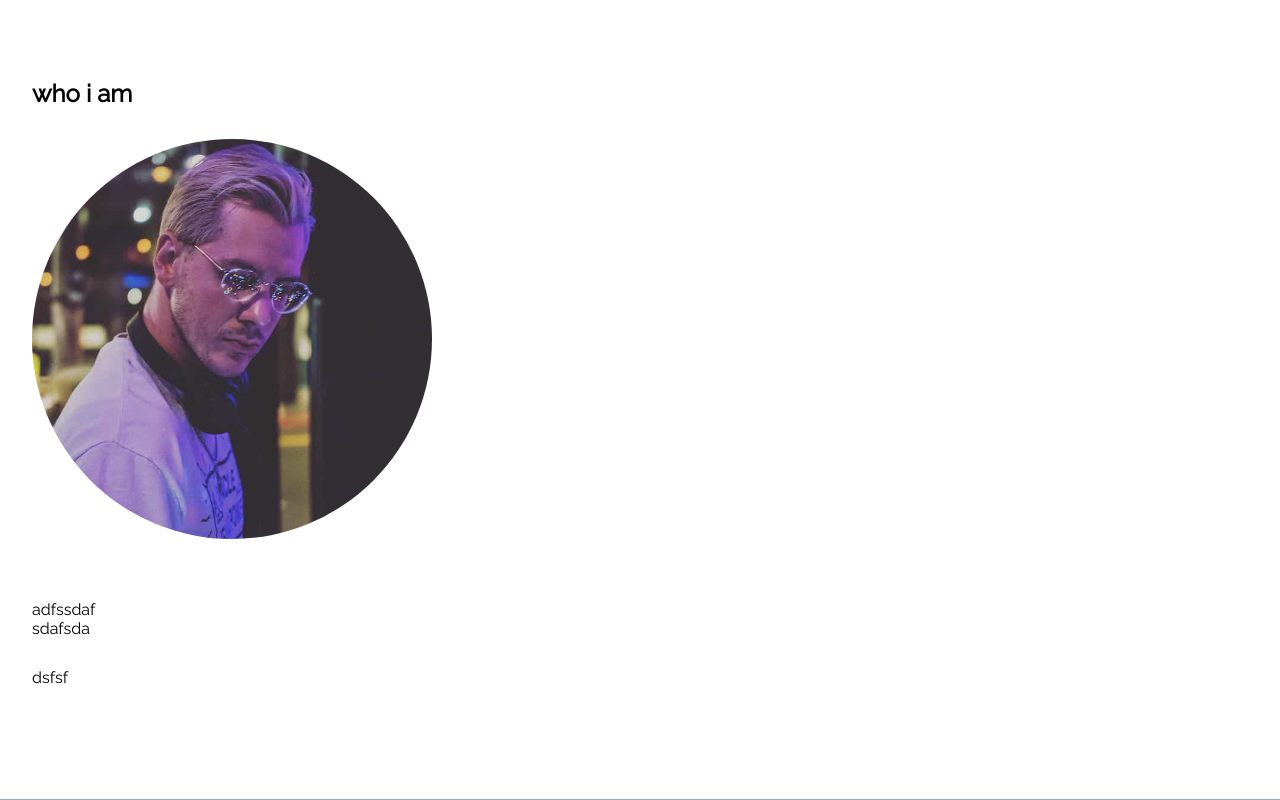
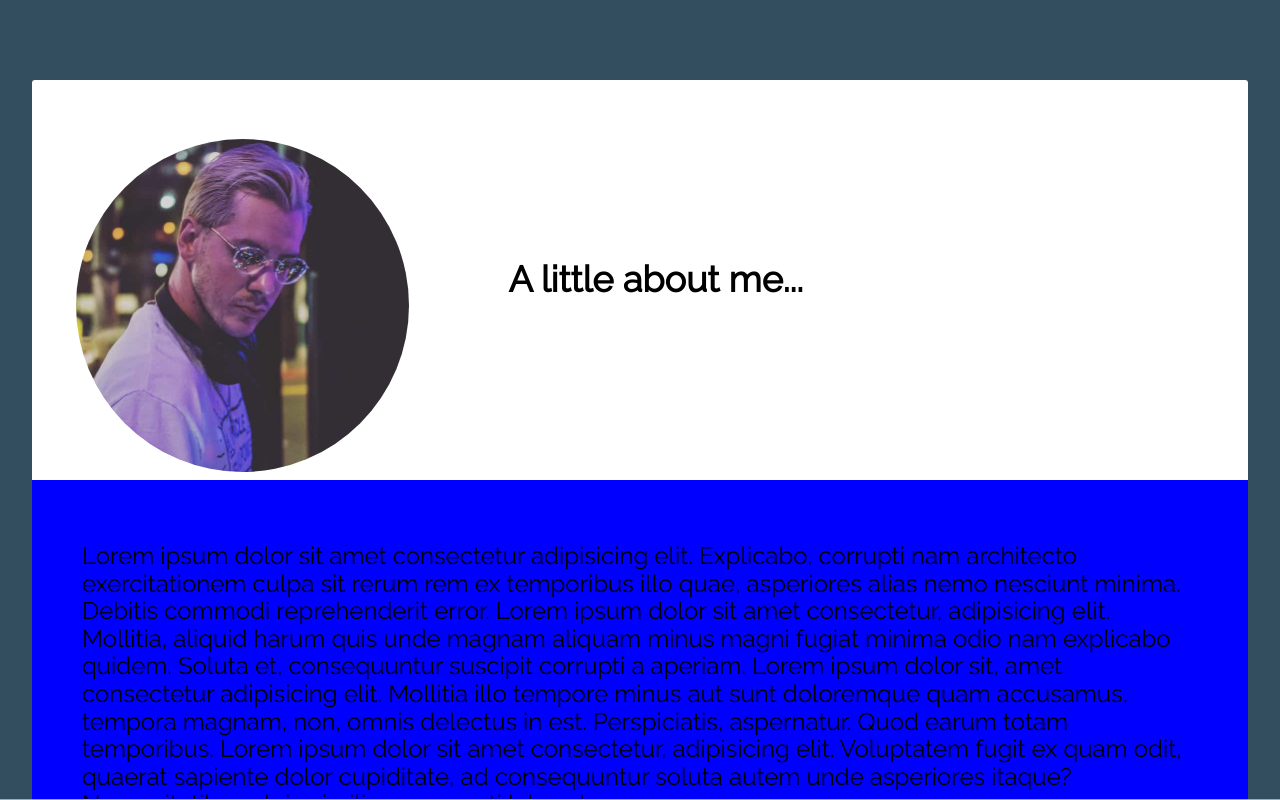
Before and after one commit to Drrecommended/portfolio, a plain HTML site: page index.html in a window 1280 px wide. Drawn offline with nearby package versions, Linux system fonts and the light colour scheme.

Commit message:
about me section improvements

```diff
--- a/index.html
+++ b/index.html
@@ -112,16 +112,27 @@
         </li>
       </ul>
     </section> -->
-    <section class="about-me" id="about">
-      <h2 class="section__title section__title--about">who i am</h2>
-      <img class="pic-of-me" src="recources/smallMe.jpg" alt="" />
-      <p class="section__subtitle section__subtitle--about"></p>
-      <div class="about-me__body">
-        <p>adfssdaf</p>
-        <p>sdafsda</p>
+    <section id="about">
+      <div class="about-me">
+        <img class="pic-of-me" src="recources/smallMe.jpg" alt="" />
+        <h2 class="I-AM">A little about me...</h2>
+        <p class="my-info">
+          Lorem ipsum dolor sit amet consectetur adipisicing elit. Explicabo,
+          corrupti nam architecto exercitationem culpa sit rerum rem ex
+          temporibus illo quae, asperiores alias nemo nesciunt minima. Debitis
+          commodi reprehenderit error. Lorem ipsum dolor sit amet consectetur,
+          adipisicing elit. Mollitia, aliquid harum quis unde magnam aliquam
+          minus magni fugiat minima odio nam explicabo quidem. Soluta et,
+          consequuntur suscipit corrupti a aperiam. Lorem ipsum dolor sit, amet
+          consectetur adipisicing elit. Mollitia illo tempore minus aut sunt
+          doloremque quam accusamus, tempora magnam, non, omnis delectus in est.
+          Perspiciatis, aspernatur. Quod earum totam temporibus. Lorem ipsum
+          dolor sit amet consectetur, adipisicing elit. Voluptatem fugit ex quam
+          odit, quaerat sapiente dolor cupiditate, ad consequuntur soluta autem
+          unde asperiores itaque? Necessitatibus ab in similique corrupti
+          labore!
+        </p>
       </div>
-
-      <div>dsfsf</div>
     </section>
     <!-- <section id="contact">
       <div id="form-body">
--- a/styles/style.scss
+++ b/styles/style.scss
@@ -15,6 +15,8 @@
   scroll-behavior: smooth;
 }
 
+
+
 section {
   padding: 5em 2em;
   height: 100vh;
@@ -28,6 +30,12 @@ $light: #90afc5;
 $dark: #2a3132;
 $accent: #334E5F;
 $outline: #763626;
+$regFont: 300;
+$boldFont: 900;
+$h1: 3rem;
+$h2: 2.25rem;
+$h3: 1.25rem;
+$body: 1.5rem;
 
 //Nav bar styling
 .navbar {
@@ -135,13 +143,53 @@ $outline: #763626;
 }
 
 //About me section styling
+#about {
+  background-color: $accent;
+}
+
+
 .about-me {
   display: grid;
+  height: 100vh;
+  width: 100%;
+  grid-template-columns: 1fr 1fr 1fr 2fr 2fr;
+  grid-template-rows: 1fr 1fr ;
+  grid-template-areas:
+  "me me head head ."
+  "info info info info info";
+  background-color: white;
+  border-radius: 3px;
+  .pic-of-me {
+    border-radius: 50%;
+    justify-self: center;
+    align-self: center;
+    grid-area: me;
+    width: 90%;
+    min-width: 20rem;
+    margin-left: 50px;
+    margin-top: 50px;
+  }
+  .I-AM {
+    grid-area: head;
+    justify-self: center;
+    align-self: center;
+    width: 83.7%;
+    text-align: center;
+    font-size: $h2;
+    font-weight: $boldFont;
+  }
+  .my-info {
+    background-color: blue;
+    grid-area: info;
+    display: flex;
+    justify-content: center;
+    align-items: center;
+    width: 100%;
+    padding: 50px;
+    font-size: $body;
+  }
 }
-.pic-of-me {
-  border-radius: 50%;
-  width: 400px;
-}
+
 
 //Form section styling
 
@@ -210,13 +258,28 @@ form {
   background-color: $accent;
 }
 
+@media only screen and (max-width: 550px) {
+  .pic-of-me {
+    display: none;
+  }
+  .about-me {
+    grid-template-columns: 1fr;
+    grid-template-areas:
+    " head"
+    "info";
+  }
+
+  .I-AM {
+    width: 100%;
+    margin: 10%;
+  }
+}
 
 
 
 
 
-
-@media (max-width: 800px) {
+@media only(max-width: 800px) {
   .navbar {
     flex-direction: column;
     align-items: flex-start;
```
Also changed, not shown: styles/style.css, 1 other file.
